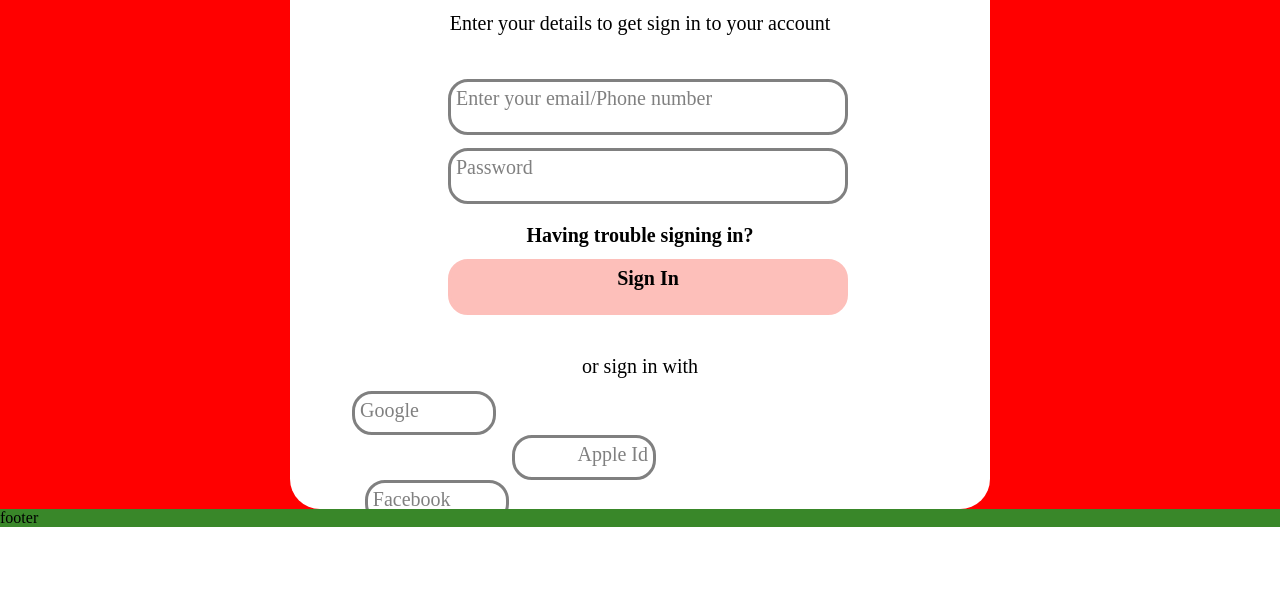
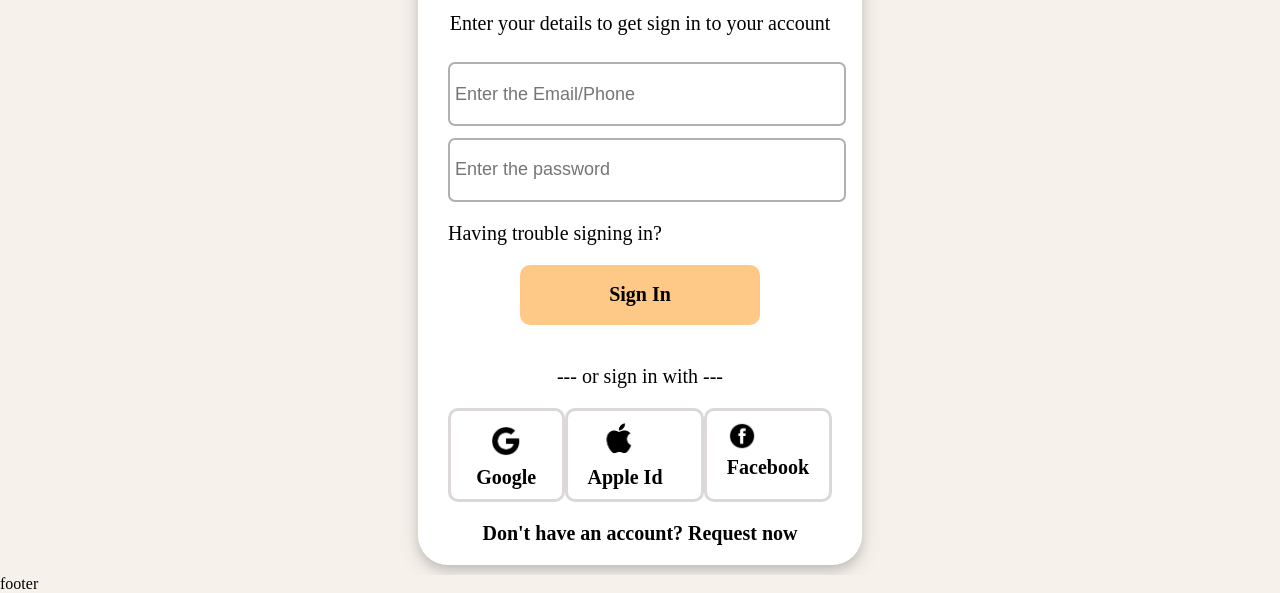
Before and after one commit to sha9506/Login-Page-UI-Design, a plain HTML site: page index.html in a window 1280 px wide. Shown: the part 273-866 px from the top of the page. Before the commit the page ends 800 px from the top, so only its background shows below. Drawn offline with Linux system fonts and the light colour scheme.

Commit message:
Add files via upload

```diff
--- a/index.html
+++ b/index.html
@@ -10,13 +10,15 @@
     <div style="display: flex; flex-direction: column; height: 100vh">
       <div
         style="
-          background-color: bisque;
+          background-color: rgba(246, 242, 235, 1);
           display: flex;
           flex-direction: row;
           padding: 20px;
         "
       >
-        <div style="font-size: 20px; font-weight: bolder">Razor</div>
+        <div style="font-size: 30px; font-weight: bolder; margin: auto">
+          Razor
+        </div>
         <div style="flex: 1; text-align: end; padding: 25px">
           <img
             src="pngwing.com.png"
@@ -31,7 +33,7 @@
               display: flex;
               flex-direction: row;
               padding: 20px;
-              background-color: rgb(247, 170, 152);
+              background-color: rgba(254, 200, 135, 1);
               border-radius: 10px;
               font-weight: bold;
             "
@@ -40,13 +42,15 @@
           </div>
         </div>
       </div>
-      <div style="background-color: red; flex: 1">
+      <div style="background-color: rgba(246, 242, 235, 1); flex: 1">
         <div
           style="
             background-color: white;
+            box-shadow: 0 5px 10px 0 rgba(93, 91, 91, 0.2),
+              0 6px 20px 0 rgba(93, 91, 91, 0.2);
             margin: auto;
             margin-top: 40px;
-            width: 50%;
+            width: 30%;
             height: 85%;
             border-radius: 30px;
             padding: 30px;
@@ -59,114 +63,143 @@
           <p style="font-weight: lighter">
             Enter your details to get sign in to your account
           </p>
-          <div
+          <div>
+            <input
+              type="email"
+              placeholder="Enter the Email/Phone"
               style="
                 border-style: solid;
-              border-color: grey;
-              border-radius: 20px;
-              height: 7%;
-              width: 60%;
+                border-color: rgb(177, 175, 175);
+                border-radius: 7px;
+                height: 50px;
+                width: 100%;
                 padding: 5px;
-              margin-top: 7%;
-              margin-left: 20%;
+                margin-top: 2%;
                 font-weight: lighter;
                 color: grey;
                 text-align: left;
+                font-size: large;
               "
-          >
-            Enter your email/Phone number
+            />
+          </div>
+          <div>
+            <input
+              type="password"
+              placeholder="Enter the password"
+              style="
+                border-style: solid;
+                border-color: rgb(177, 175, 175);
+                border-radius: 7px;
+                height: 50px;
+                width: 100%;
+                padding: 5px;
+                margin-top: 3%;
+                font-weight: lighter;
+                color: grey;
+                text-align: left;
+                font-size: large;
+              "
+            />
           </div>
           <div
             style="
-              border-style: solid;
-              border-color: grey;
-              border-radius: 20px;
-              height: 7%;
+              margin-top: 20px;
+              width: 100%;
+              text-align: left;
+              font-weight: lighter;
+            "
+          >
+            Having trouble signing in?
+          </div>
+          <div style="display: flex; justify-content: center">
+            <div
+              style="
+                display: flex;
+                align-items: center;
+                justify-content: center;
+                background-color: rgba(254, 200, 135, 1);
+                border-radius: 10px;
+                height: 50px;
                 width: 60%;
                 padding: 5px;
-              margin-top: 2%;
-              margin-left: 20%;
-              font-weight: lighter;
-              color: grey;
-              text-align: left;
-            "
-          >
-            Password
-          </div>
-          <div style="margin-top: 20px">Having trouble signing in?</div>
-          <div
-            style="
-              background-color: rgb(253, 191, 186);
-              border-style: solid;
-              border-color: rgb(253, 191, 186);
-              border-radius: 20px;
-              height: 7%;
-              width: 60%;
-              padding: 5px;
-              margin-top: 2%;
-              margin-left: 20%;
+                margin-top: 20px;
                 font-weight: bold;
                 color: rgb(0, 0, 0);
-              text-align: center;
               "
             >
               Sign In
             </div>
+          </div>
           <div style="margin-top: 40px; font-weight: lighter">
-            or sign in with
+            --- or sign in with ---
           </div>
           <div
             style="
-              border-style: solid;
-              border-color: grey;
-              border-radius: 20px;
-              height: 5%;
-              width: 20%;
-              padding: 5px;
-              margin-top: 2%;
-              margin-left: 5%;
-              font-weight: lighter;
-              color: grey;
-              text-align: left;
+              display: flex;
+              flex-direction: row;
+              margin-top: 20px;
+              width: 100%;
+              justify-content: space-around;
             "
           >
+            <div
+              style="
+                border-style: solid;
+                border-color: rgb(220, 216, 216);
+                border-radius: 10px;
+                padding: 10px 20px;
+                font-weight: bold;
+                color: rgb(0, 0, 0);
+              "
+            >
+              <img
+                src="pngwing.com (3).png"
+                alt=""
+                style="height: 30px; width: 30px; padding: 5px"
+              />
               Google
             </div>
             <div
               style="
                 border-style: solid;
-              border-color: grey;
-              border-radius: 20px;
-              height: 5%;
-              width: 20%;
-              padding: 5px;
-              margin-left: 30%;
-              font-weight: lighter;
-              color: grey;
-              text-align: right;
+                border-color: rgb(220, 216, 216);
+                border-radius: 10px;
+                padding: 10px 20px;
+                font-weight: bold;
+                color: rgb(0, 0, 0);
+                text-align: left;
               "
             >
+              <img
+                src="pngwing.com (2).png"
+                alt=""
+                style="height: 40px; width: 60px"
+              />
               Apple Id
             </div>
             <div
               style="
                 border-style: solid;
-              border-color: grey;
-              border-radius: 20px;
-              height: 5%;
-              width: 20%;
-              padding: 5px;
-              margin-left: 7%;
-              font-weight: lighter;
-              color: grey;
+                border-color: rgb(220, 216, 216);
+                border-radius: 10px;
+                padding: 10px 20px;
+                font-weight: bold;
+                color: rgb(0, 0, 0);
                 text-align: left;
               "
             >
+              <img
+                src="pngwing.com (1).png"
+                alt=""
+                style="height: 30px; width: 30px"
+              />
               Facebook
             </div>
           </div>
+          <div style="margin-top: 20px">Don't have an account? Request now</div>
         </div>
-      <div style="background-color: rgb(57, 135, 41)">footer</div>
+      </div>
+      <div style="background-color: rgba(246, 242, 235, 1)">footer</div>
     </div>
   </body>
 </html>
```
Also changed, not shown: pngwing.com (1).png (added), pngwing.com (2).png (added), pngwing.com (3).png (added). Lines whose indentation alone changed are shown as unchanged.
